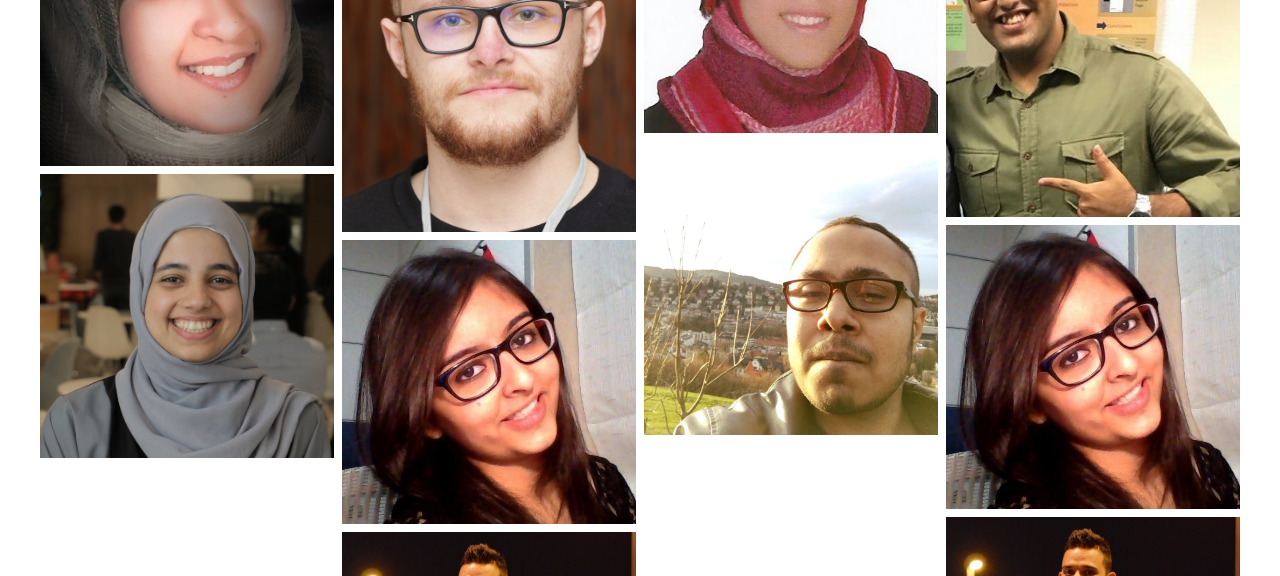
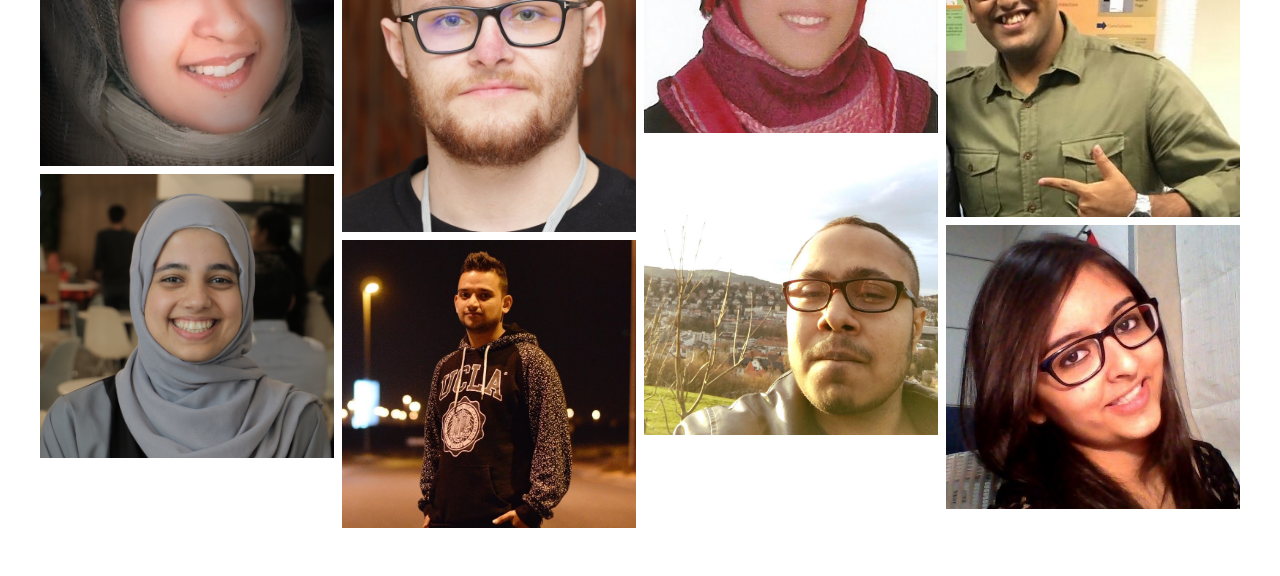
Before and after one commit to sudoalgorithm/IBM-Cloud-DevFest-2018-Website, a Flask app: page / in a window 1280 px wide. Shown: the part 3995-4571 px from the top of the page. Run offline with Flask 2, Linux system fonts and the light colour scheme; some libraries are stand-ins or nearby versions; grey boxes are pictures that could not be loaded.

Commit message:
Removed extra speaker pics

```diff
--- a/templates/index.html
+++ b/templates/index.html
@@ -611,7 +611,7 @@
                 <div class="column-photos">
                     <a href="https://developer.ibm.com/code/community/advocates/alexander.al.basosi" target="_blank"><img src="{{ url_for('static', filename='speakers/Alexander_Al_Basosi.jpg') }}" style="width:100%"></a>
 
-                    <a href="https://developer.ibm.com/code/community/advocates/mehak.manwani" target="_blank"><img src="{{ url_for('static', filename='speakers/Mehak_Manwani.jpeg') }}" style="width:100%"></a>
+                    <!-- <a href="https://developer.ibm.com/code/community/advocates/mehak.manwani" target="_blank"><img src="{{ url_for('static', filename='speakers/Mehak_Manwani.jpeg') }}" style="width:100%"></a> -->
                     <a href="https://developer.ibm.com/code/community/advocates/kunal.malhotra1" target="_blank"><img src="{{ url_for('static', filename='speakers/Kunal_Malhotra.JPG') }}" style="width:100%"></a>
                 </div>
                 <div class="column-photos">
@@ -621,7 +621,7 @@
                 <div class="column-photos">
                     <a href="https://developer.ibm.com/code/community/advocates/arjun.nedungadi1" target="_blank"><img src="{{ url_for('static', filename='speakers/Arjun_Nedungadi.jpg') }}" style="width:100%"></a>
                     <a href="https://developer.ibm.com/code/community/advocates/mehak.manwani" target="_blank"><img src="{{ url_for('static', filename='speakers/Mehak_Manwani.jpeg') }}" style="width:100%"></a>
-                    <a href="https://developer.ibm.com/code/community/advocates/kunal.malhotra1" target="_blank"><img src="{{ url_for('static', filename='speakers/Kunal_Malhotra.JPG') }}" style="width:100%"></a>
+                    <!-- <a href="https://developer.ibm.com/code/community/advocates/kunal.malhotra1" target="_blank"><img src="{{ url_for('static', filename='speakers/Kunal_Malhotra.JPG') }}" style="width:100%"></a> -->
                 </div>
             </div>
         </div>
```
